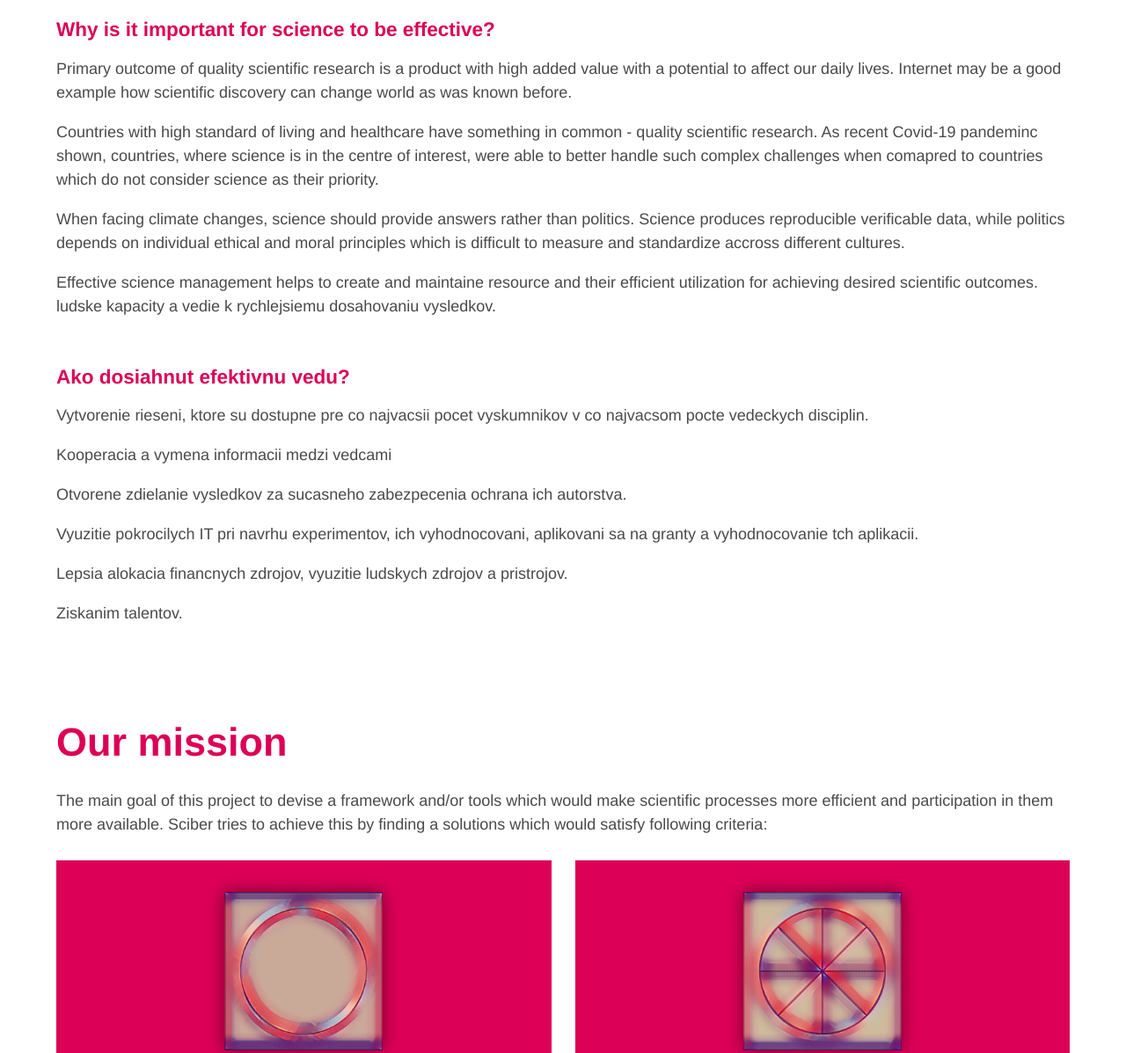
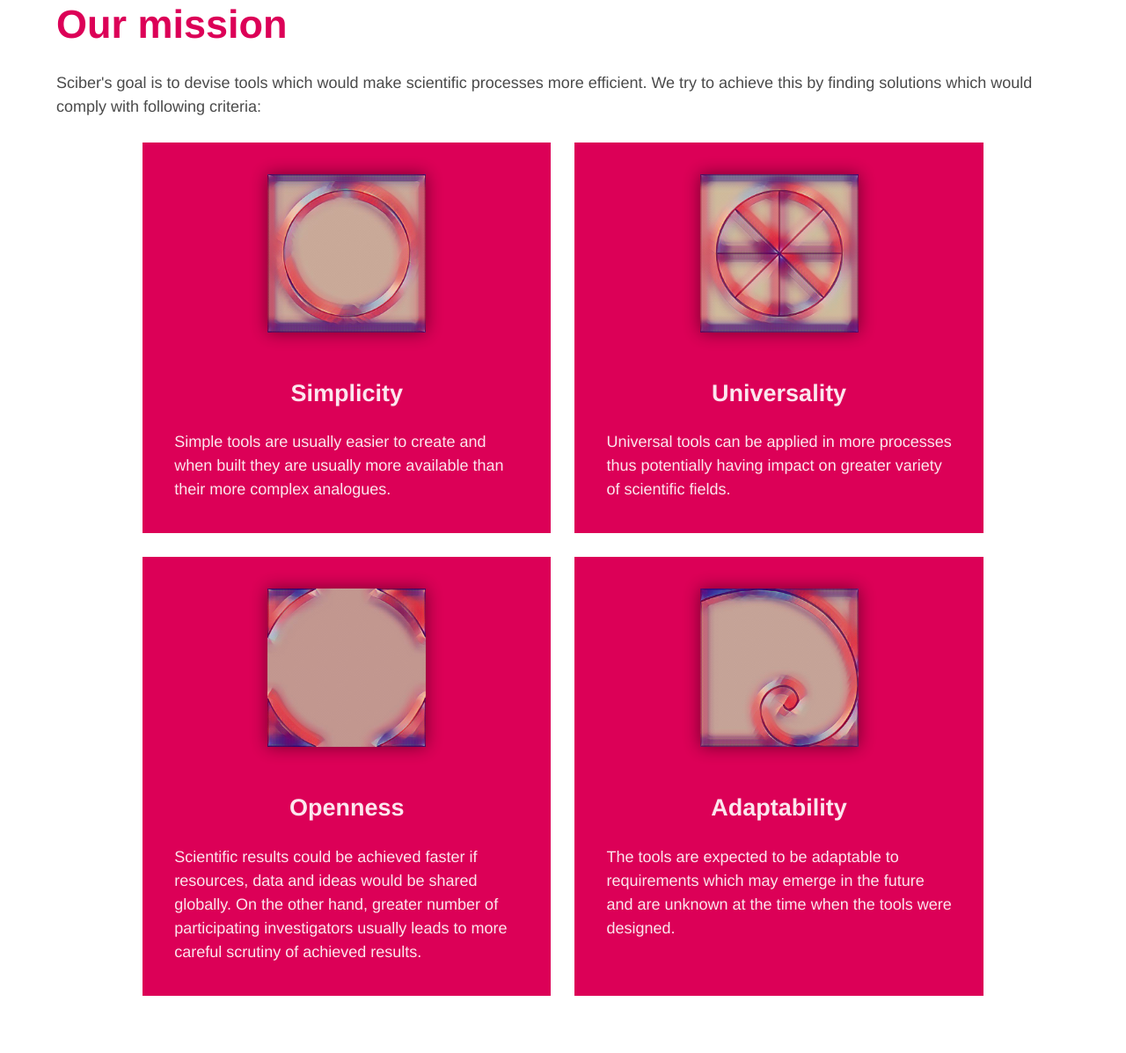
Before and after one commit to sciber/sciber.github.io, a website: page index.html in a window 1280 px wide. Shown: the part 585-1782 px from the top of the page at 88% size. Drawn offline with Linux system fonts and the light colour scheme.

Commit message:
First publicable version

```diff
--- a/index.html
+++ b/index.html
@@ -63,106 +63,28 @@
       </div>
     </section>
 
-    <section class="intuition section">
-      <div class="container">
-        <div class="content">
-          <h5 class="title is-5 has-text-primary">
-            Why is it important for science to be effective?
-          </h5>
-          <p>
-            Primary outcome of quality scientific research is a product with
-            high added value with a potential to affect our daily lives.
-            Internet may be a good example how scientific discovery can change
-            world as was known before.
-          </p>
-          <p>
-            Countries with high standard of living and healthcare have something
-            in common - quality scientific research. As recent Covid-19
-            pandeminc shown, countries, where science is in the centre of
-            interest, were able to better handle such complex challenges when
-            comapred to countries which do not consider science as their
-            priority.
-          </p>
-          <p>
-            When facing climate changes, science should provide answers rather
-            than politics. Science produces reproducible verificable data, while
-            politics depends on individual ethical and moral principles which is
-            difficult to measure and standardize accross different cultures.
-          </p>
-          <p>
-            Effective science management helps to create and maintaine resource
-            and their efficient utilization for achieving desired scientific
-            outcomes. ludske kapacity a vedie k rychlejsiemu dosahovaniu
-            vysledkov.
-          </p>
-
-          <h5 class="title is-5 has-text-primary">
-            Ako dosiahnut efektivnu vedu?
-          </h5>
-          <p>
-            Vytvorenie rieseni, ktore su dostupne pre co najvacsii pocet
-            vyskumnikov v co najvacsom pocte vedeckych disciplin.
-          </p>
-          <p>
-            Kooperacia a vymena informacii medzi vedcami
-          </p>
-          <p>
-            Otvorene zdielanie vysledkov za sucasneho zabezpecenia ochrana ich
-            autorstva.
-          </p>
-          <p>
-            Vyuzitie pokrocilych IT pri navrhu experimentov, ich vyhodnocovani,
-            aplikovani sa na granty a vyhodnocovanie tch aplikacii.
-          </p>
-          <p>
-            Lepsia alokacia financnych zdrojov, vyuzitie ludskych zdrojov a
-            pristrojov.
-          </p>
-          <p>Ziskanim talentov.</p>
-
-          <!-- <p>
-            Superior scientific research can be source of wealth comparable to
-            owning oil or other precious natural resources.
-          </p>
-          <p>
-            Having quality research and development ensures country
-            participation in advanced scientific cooperation with other
-            countries, which is in turn again beneficial for its own science.
-          </p>
-          <p>
-            A country with better science can usually provide their citizens
-            with better healthcare system through more efficient safer drugs and
-          </p> -->
-        </div>
-      </div>
-    </section>
-
     <section id="mission" class="section">
       <div class="container">
         <h2 class="title is-2">Our mission</h2>
         <div class="content">
           <p>
-            The main goal of this project to devise a framework and/or tools
-            which would make scientific processes more efficient and
-            participation in them more available. Sciber tries to achieve this
-            by finding a solutions which would satisfy following criteria:
+            Sciber's goal is to devise tools which would make scientific
+            processes more efficient. We try to achieve this by finding
+            solutions which would comply with following criteria:
           </p>
         </div>
         <div class="columns">
-          <div class="column is-half">
+          <div class="column is-half is-5-widescreen is-offset-1-widescreen">
             <div class="feature has-text-centered">
               <img src="img/features/circle-polygons.jpg" alt="A circle" />
               <h4 class="title is-4">Simplicity</h4>
               <p>
-                Simple solution is easier to create and therefore it represents
-                better starting goal for a development. Simple solution driven
-                by simple rules can still form complex systems and produce
-                sophisticated results. Also when available, simple solution is
-                expected be more accessible for the wider community.
+                Simple tools are usually easier to create and when built they
+                are usually more available than their more complex analogues.
               </p>
             </div>
           </div>
-          <div class="column is-half">
+          <div class="column is-half is-5-widescreen">
             <div class="feature has-text-centered">
               <img
                 src="img/features/wheel-polygons.jpg"
@@ -170,16 +92,15 @@
               />
               <h4 class="title is-4">Universality</h4>
               <p>
-                Improving common part of scientific process or providing a
-                scientific tool which is universally applicable would
-                potentially have more users and should have impact on bigger
-                number branches of science.
+                Universal tools can be applied in more processes thus
+                potentially having impact on greater variety of scientific
+                fields.
               </p>
             </div>
           </div>
         </div>
         <div class="columns">
-          <div class="column is-half">
+          <div class="column is-half is-5-widescreen is-offset-1-widescreen">
             <div class="feature has-text-centered">
               <img
                 src="img/features/open-square-polygons.jpg"
@@ -187,14 +108,14 @@
               />
               <h4 class="title is-4">Openness</h4>
               <p>
-                Solution should make the scientific process inclusive for
-                everyone who wants to participate. Making scientific processes
-                open for participation then leads to their higher efficiency and
-                effectiveness.
+                Scientific results could be achieved faster if resources, data
+                and ideas would be shared globally. On the other hand, greater
+                number of participating investigators usually leads to more
+                careful scrutiny of achieved results.
               </p>
             </div>
           </div>
-          <div class="column is-half">
+          <div class="column is-half is-5-widescreen">
             <div class="feature has-text-centered">
               <img
                 src="img/features/fibonacci-spiral-polygons.jpg"
@@ -202,19 +123,12 @@
               />
               <h4 class="title is-4">Adaptability</h4>
               <p>
-                Provided tool should be not only versatile but also flexible to
-                adapt to unknown needs in the future. The adaptability should be
-                the tool's intrinsic property, so that it would be from start
-                expected to be changed according any future requirements.
+                The tools are expected to be adaptable to requirements which may
+                emerge in the future and are unknown at the time when the tools
+                were designed.
               </p>
             </div>
           </div>
-        </div>
-        <div class="content">
-          <p>
-            To fulfill above mentioned criteria, final solution should be made
-            by combination of internet technologies with machine learning.
-          </p>
         </div>
       </div>
     </section>
```
